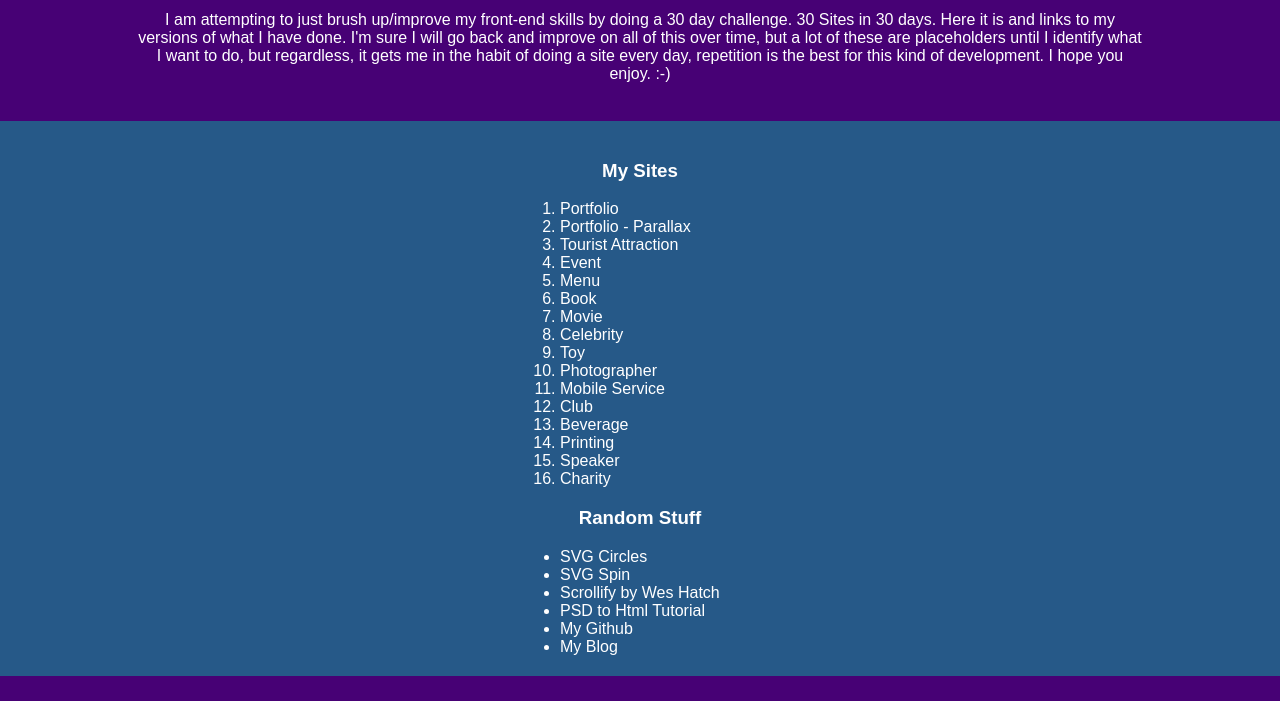
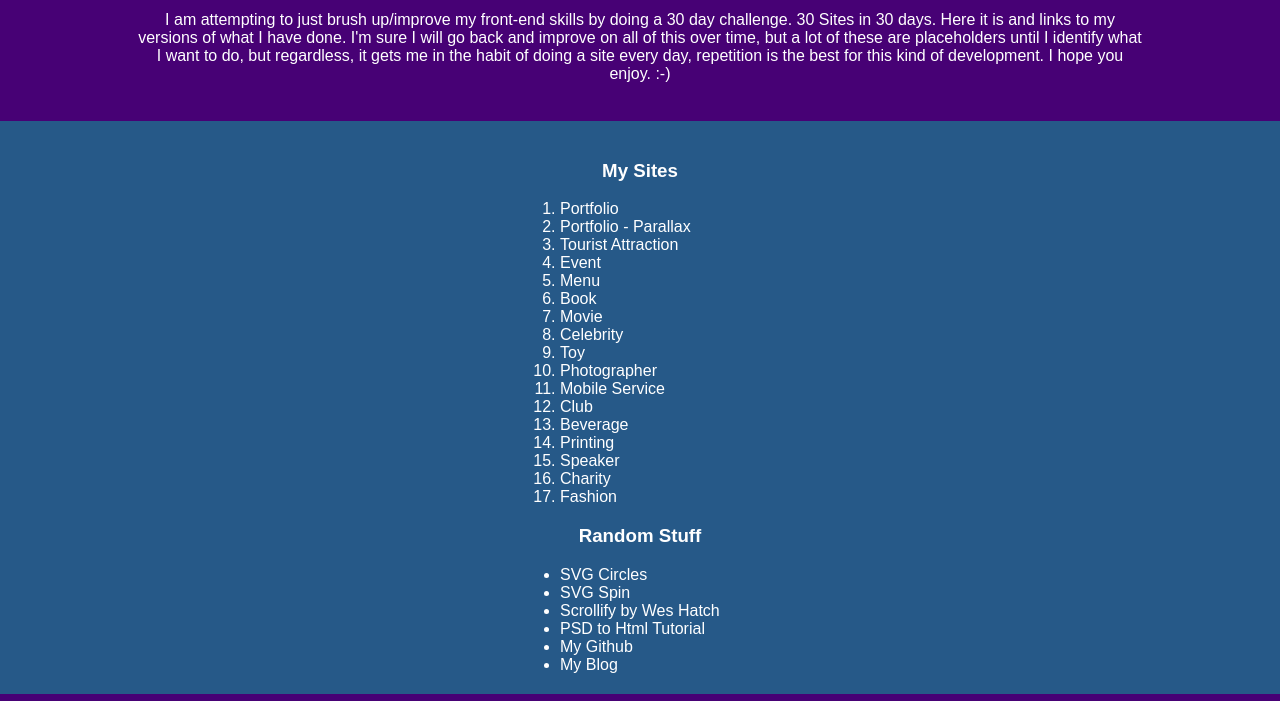
Before and after one commit to startupsandcode/30days, a website: page src/index.html in a window 1280 px wide. Shown: the part 99-800 px from the top of the page. Drawn offline with nearby package versions, Linux system fonts and the light colour scheme; files that its build step writes are made by us from their sources.

Commit message:
Added Fashion placeholder

```diff
--- /dev/null
+++ b/src/fashion/scripts/main.js
@@ -0,0 +1 @@
+/* place holder */
--- /dev/null
+++ b/src/fashion/styles/main.scss
@@ -0,0 +1,6 @@
+body{
+    font-family: Arial, Helvetica, sans-serif;
+    font-size: 16px;
+    color: #ffffff;
+    background-color: #470175;
+}
--- a/src/index.html
+++ b/src/index.html
@@ -41,6 +41,7 @@
                 <li><a href="/printing">Printing</a></li>
                 <li><a href="/speaker">Speaker</a></li>
                 <li><a href="/charity">Charity</a></li>
+                <li><a href="/fashion">Fashion</a></li>
             </ol>
             <h3>Random Stuff</h3>
             <ul class="sites">
```
Also changed, not shown: src/fashion/index.html (added, +14 -0 lines).
